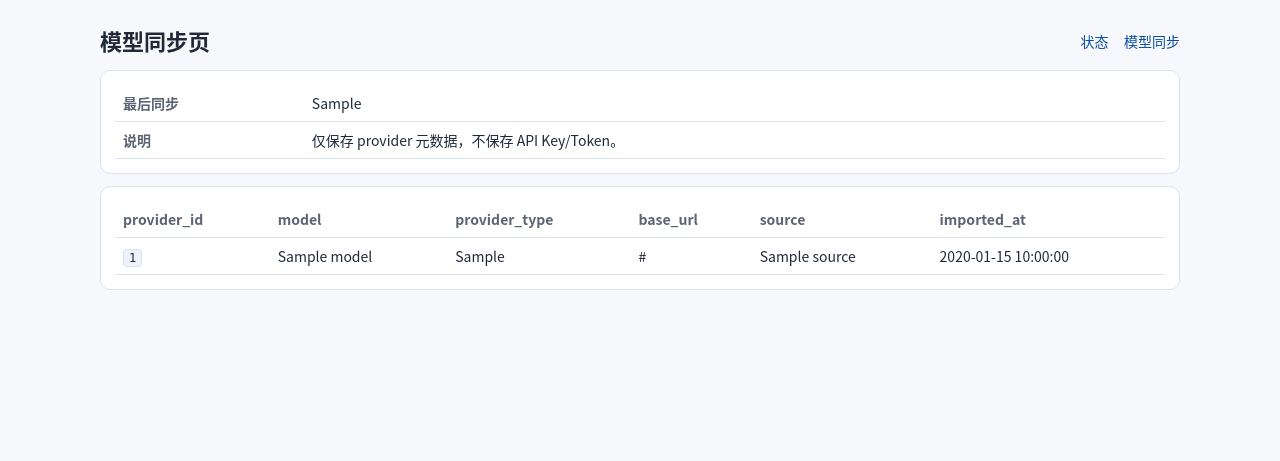
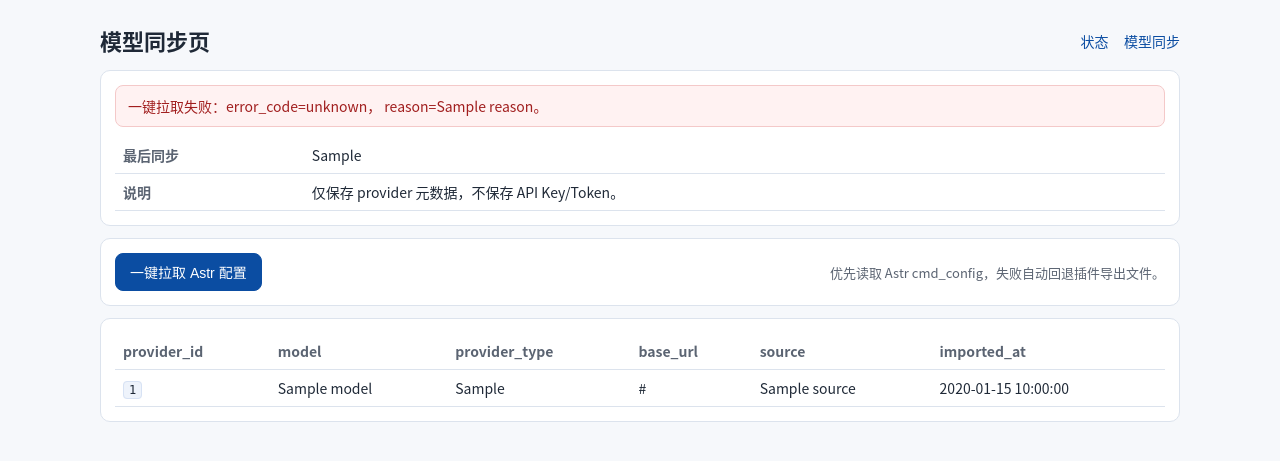
Before and after one commit to wangyingxuan383-ai/openclaw-astr-assistant, a FastAPI app: template backend-service/app/templates/models.html in a window 1280 px wide. Shown: the top 461 px of the page. Run offline with FastAPI, Linux system fonts and the light colour scheme; the template is opened without the code that fills it: most values are stand-ins (such as "Sample title", 1, 10 or a date in 2020); parts of the project's set-up code (start-up, migrations or seed data) failed here and were passed over.

Commit message:
feat: release v0.3.1 web pull-astr and dual-source model sync

```diff
--- a/backend-service/app/main.py
+++ b/backend-service/app/main.py
@@ -5,20 +5,21 @@ import re
 import shutil
 import sqlite3
 import uuid
-from dataclasses import dataclass
+from dataclasses import dataclass, field as dataclass_field
 from datetime import datetime, timezone
 from pathlib import Path
 from threading import Lock
 from typing import Any, Dict, List, Optional
 from urllib import error as urlerror
+from urllib import parse as urlparse
 from urllib import request as urlrequest
 
 from fastapi import APIRouter, Depends, FastAPI, Header, HTTPException, Request
-from fastapi.responses import HTMLResponse, JSONResponse
+from fastapi.responses import HTMLResponse, JSONResponse, RedirectResponse
 from fastapi.templating import Jinja2Templates
 from pydantic import BaseModel, Field
 
-SERVICE_VERSION = "0.3.0"
+SERVICE_VERSION = "0.3.1"
 PERMISSION_ORDER = {"L0": 0, "L1": 1, "L2": 2, "L3": 3, "L4": 4}
 SENSITIVE_TEXT_PATTERNS = [
     re.compile(
@@ -103,6 +104,10 @@ class Settings:
     executor_max_task_chars: int
     executor_allow_global_workdir: bool
     executor_allowed_workdirs: List[Path]
+    astrbot_cmd_config_path: Path
+    astrbot_plugin_export_path: Path
+    astr_pull_source_mode: str
+    astr_pull_require_enabled_provider: bool
 
     @classmethod
     def from_env(cls) -> "Settings":
@@ -172,6 +177,30 @@ class Settings:
             for p in allowed_raw.split(",")
             if p.strip()
         ]
+        astrbot_cmd_config_path = Path(
+            str(
+                os.environ.get(
+                    "ASTRBOT_CMD_CONFIG_PATH",
+                    "/root/AstrBot/data/cmd_config.json",
+                )
+            ).strip()
+        )
+        astrbot_plugin_export_path = Path(
+            str(
+                os.environ.get(
+                    "ASTRBOT_PLUGIN_EXPORT_PATH",
+                    "/root/AstrBot/data/plugin_data/astrbot_plugin_openclaw_assistant/astr_provider_export.json",
+                )
+            ).strip()
+        )
+        astr_pull_source_mode = (
+            str(os.environ.get("ASTR_PULL_SOURCE_MODE", "cmd_config_then_export")).strip().lower()
+            or "cmd_config_then_export"
+        )
+        astr_pull_require_enabled_provider = _safe_bool(
+            os.environ.get("ASTR_PULL_REQUIRE_ENABLED_PROVIDER", "true"),
+            True,
+        )
 
         return cls(
             backend_host=backend_host,
@@ -189,6 +218,10 @@ class Settings:
             executor_max_task_chars=executor_max_task_chars,
             executor_allow_global_workdir=executor_allow_global_workdir,
             executor_allowed_workdirs=allowed_workdirs,
+            astrbot_cmd_config_path=astrbot_cmd_config_path,
+            astrbot_plugin_export_path=astrbot_plugin_export_path,
+            astr_pull_source_mode=astr_pull_source_mode,
+            astr_pull_require_enabled_provider=astr_pull_require_enabled_provider,
         )
 
     def ensure_runtime_paths(self) -> None:
@@ -385,6 +418,19 @@ class ExecutorJobCreateRequest(BaseModel):
     allow_danger: bool = False
 
 
+@dataclass
+class AstrPullResult:
+    ok: bool
+    source_mode: str
+    source_used: str
+    provider_count: int
+    using_provider: Optional[Dict[str, str]]
+    providers: List[Dict[str, str]]
+    warnings: List[str] = dataclass_field(default_factory=list)
+    error_code: str = ""
+    error: str = ""
+
+
 SETTINGS.ensure_runtime_paths()
 STORE = StateStore(SETTINGS.backend_db_path)
 RUNTIME = RuntimeState()
@@ -543,6 +589,274 @@ def _cwd_allowed(path: Path) -> bool:
         except ValueError:
             continue
     return False
+
+
+def _normalize_provider_record(
+    provider_id: Any,
+    model: Any,
+    provider_type: Any = "",
+    base_url: Any = "",
+) -> Optional[Dict[str, str]]:
+    pid = str(provider_id or "").strip()
+    mdl = str(model or "").strip()
+    if not pid or not mdl:
+        return None
+    return {
+        "provider_id": pid,
+        "model": mdl,
+        "provider_type": str(provider_type or "").strip(),
+        "base_url": str(base_url or "").strip(),
+    }
+
+
+def _astr_pull_error(
+    *,
+    source_mode: str,
+    error_code: str,
+    error: str,
+    source_used: str = "",
+    warnings: Optional[List[str]] = None,
+) -> AstrPullResult:
+    return AstrPullResult(
+        ok=False,
+        source_mode=source_mode,
+        source_used=source_used,
+        provider_count=0,
+        using_provider=None,
+        providers=[],
+        warnings=list(warnings or []),
+        error_code=error_code,
+        error=_truncate(str(error), 280),
+    )
+
+
+def _pull_from_cmd_config(source_mode: str) -> AstrPullResult:
+    path = SETTINGS.astrbot_cmd_config_path
+    if not path.exists() or not path.is_file():
+        return _astr_pull_error(
+            source_mode=source_mode,
+            source_used="cmd_config",
+            error_code="astr_config_not_found",
+            error=f"Astr 配置文件不存在: {path}",
+        )
+    try:
+        data = json.loads(path.read_text(encoding="utf-8-sig", errors="replace"))
+    except Exception as e:
+        return _astr_pull_error(
+            source_mode=source_mode,
+            source_used="cmd_config",
+            error_code="astr_config_parse_failed",
+            error=f"Astr 配置解析失败: {e}",
+        )
+
+    if not isinstance(data, dict):
+        return _astr_pull_error(
+            source_mode=source_mode,
+            source_used="cmd_config",
+            error_code="astr_config_parse_failed",
+            error="Astr 配置根节点不是对象。",
+        )
+
+    source_index: Dict[str, Dict[str, Any]] = {}
+    for raw_src in data.get("provider_sources", []) or []:
+        if not isinstance(raw_src, dict):
+            continue
+        sid = str(raw_src.get("id") or "").strip()
+        if sid:
+            source_index[sid] = raw_src
+
+    providers: List[Dict[str, str]] = []
+    raw_provider_rows = data.get("provider", []) or []
+    for raw in raw_provider_rows:
+        if not isinstance(raw, dict):
+            continue
+
+        if SETTINGS.astr_pull_require_enabled_provider and not _safe_bool(raw.get("enable", True), True):
+            continue
+
+        source_id = str(raw.get("provider_source_id") or "").strip()
+        source_meta = source_index.get(source_id, {})
+        normalized = _normalize_provider_record(
+            provider_id=raw.get("id") or raw.get("provider_id"),
+            model=raw.get("model"),
+            provider_type=(
+                raw.get("provider_type")
+                or source_meta.get("provider_type")
+                or source_meta.get("type")
+                or source_meta.get("provider")
+                or ""
+            ),
+            base_url=raw.get("base_url") or source_meta.get("api_base") or "",
+        )
+        if normalized:
+            providers.append(normalized)
+
+    if not providers:
+        return _astr_pull_error(
+            source_mode=source_mode,
+            source_used="cmd_config",
+            error_code="astr_provider_empty",
+            error="Astr 配置中没有可用 provider 元数据。",
+        )
+
+    using_provider: Optional[Dict[str, str]] = None
+    provider_settings = data.get("provider_settings", {})
+    default_provider_id = ""
+    if isinstance(provider_settings, dict):
+        default_provider_id = str(provider_settings.get("default_provider_id") or "").strip()
+    if default_provider_id:
+        for item in providers:
+            if item["provider_id"] == default_provider_id:
+                using_provider = dict(item)
+                break
+        if using_provider is None:
+            using_provider = {
+                "provider_id": default_provider_id,
+                "model": "",
+                "provider_type": "",
+                "base_url": "",
+            }
+
+    warnings: List[str] = []
+    if SETTINGS.astr_pull_require_enabled_provider:
+        warnings.append("only_enabled_provider=true")
+
+    return AstrPullResult(
+        ok=True,
+        source_mode=source_mode,
+        source_used="cmd_config",
+        provider_count=len(providers),
+        using_provider=using_provider,
+        providers=providers,
+        warnings=warnings,
+    )
+
+
+def _pull_from_plugin_export(source_mode: str) -> AstrPullResult:
+    path = SETTINGS.astrbot_plugin_export_path
+    if not path.exists() or not path.is_file():
+        return _astr_pull_error(
+            source_mode=source_mode,
+            source_used="plugin_export",
+            error_code="plugin_export_not_found",
+            error=f"插件导出文件不存在: {path}",
+        )
+    try:
+        data = json.loads(path.read_text(encoding="utf-8", errors="replace"))
+    except Exception as e:
+        return _astr_pull_error(
+            source_mode=source_mode,
+            source_used="plugin_export",
+            error_code="plugin_export_parse_failed",
+            error=f"插件导出文件解析失败: {e}",
+        )
+    if not isinstance(data, dict):
+        return _astr_pull_error(
+            source_mode=source_mode,
+            source_used="plugin_export",
+            error_code="plugin_export_parse_failed",
+            error="插件导出 JSON 根节点不是对象。",
+        )
+
+    providers: List[Dict[str, str]] = []
+    for raw in data.get("providers", []) or []:
+        if not isinstance(raw, dict):
+            continue
+        normalized = _normalize_provider_record(
+            provider_id=raw.get("provider_id") or raw.get("id"),
+            model=raw.get("model"),
+            provider_type=raw.get("provider_type"),
+            base_url=raw.get("base_url"),
+        )
+        if normalized:
+            providers.append(normalized)
+
+    if not providers:
+        return _astr_pull_error(
+            source_mode=source_mode,
+            source_used="plugin_export",
+            error_code="astr_provider_empty",
+            error="插件导出文件中没有可用 provider 元数据。",
+        )
+
+    using_provider: Optional[Dict[str, str]] = None
+    raw_using = data.get("using_provider")
+    if isinstance(raw_using, dict):
+        normalized_using = _normalize_provider_record(
+            provider_id=raw_using.get("provider_id") or raw_using.get("id"),
+            model=raw_using.get("model"),
+            provider_type=raw_using.get("provider_type"),
+            base_url=raw_using.get("base_url"),
+        )
+        if normalized_using:
+            using_provider = normalized_using
+
+    return AstrPullResult(
+        ok=True,
+        source_mode=source_mode,
+        source_used="plugin_export",
+        provider_count=len(providers),
+        using_provider=using_provider,
+        providers=providers,
+        warnings=[],
+    )
+
+
+def _pull_astr_models() -> AstrPullResult:
+    mode = SETTINGS.astr_pull_source_mode
+    if mode not in {"cmd_config_then_export", "cmd_config_only", "plugin_export_only"}:
+        mode = "cmd_config_then_export"
+
+    if mode == "cmd_config_only":
+        return _pull_from_cmd_config(mode)
+    if mode == "plugin_export_only":
+        return _pull_from_plugin_export(mode)
+
+    cmd_pull = _pull_from_cmd_config(mode)
+    if cmd_pull.ok:
+        return cmd_pull
+
+    export_pull = _pull_from_plugin_export(mode)
+    if export_pull.ok:
+        export_pull.warnings = [
+            f"cmd_config_failed:{cmd_pull.error_code}",
+            *export_pull.warnings,
+        ]
+        return export_pull
+
+    warnings = [
+        f"cmd_config:{cmd_pull.error_code}",
+        f"plugin_export:{export_pull.error_code}",
+    ]
+    return _astr_pull_error(
+        source_mode=mode,
+        source_used="",
+        error_code="pull_all_sources_failed",
+        error=f"cmd_config={cmd_pull.error}; plugin_export={export_pull.error}",
+        warnings=warnings,
+    )
+
+
+def _pull_result_to_dict(result: AstrPullResult) -> Dict[str, Any]:
+    return {
+        "ok": result.ok,
+        "source_mode": result.source_mode,
+        "source_used": result.source_used,
+        "provider_count": result.provider_count,
+        "using_provider": result.using_provider,
+        "providers": result.providers,
+        "warnings": list(result.warnings or []),
+        "error_code": result.error_code,
+        "error": result.error,
+    }
+
+
+def _store_source_from_pull(source_used: str) -> str:
+    if source_used == "cmd_config":
+        return "web_pull_cmd_config"
+    if source_used == "plugin_export":
+        return "web_pull_plugin_export"
+    return "web_pull_unknown"
 
 
 async def _run_codex_job(job: Dict[str, Any]) -> Dict[str, Any]:
@@ -814,6 +1128,78 @@ async def api_models_import_astr(request: Request, payload: ModelImportRequest):
     return _response_ok(request, imported=rec)
 
 
+@API.post("/models/pull-astr")
+async def api_models_pull_astr(request: Request):
+    trace_id = getattr(request.state, "trace_id", "")
+    pulled = _pull_astr_models()
+    pulled_data = _pull_result_to_dict(pulled)
+
+    if not pulled.ok:
+        _audit_write(
+            {
+                "trace_id": trace_id,
+                "action_category": "model_sync",
+                "action_type": "pull_astr_models",
+                "status": "failed",
+                "error_code": pulled.error_code or "pull_all_sources_failed",
+                "error": pulled.error,
+                "denied": True,
+                "decision_reason": "pull_failed",
+                "params_summary": {
+                    "source_mode": pulled.source_mode,
+                    "warnings": pulled.warnings,
+                },
+            }
+        )
+        return JSONResponse(
+            status_code=400,
+            content={
+                "ok": False,
+                "trace_id": trace_id,
+                "pulled": pulled_data,
+                "imported": None,
+                "source_mode": pulled.source_mode,
+                "error_code": pulled.error_code or "pull_all_sources_failed",
+                "error": pulled.error or "拉取失败",
+            },
+        )
+
+    source = _store_source_from_pull(pulled.source_used)
+    rec = STORE.replace_model_snapshot(
+        providers=pulled.providers,
+        source=source,
+        trace_id=trace_id,
+    )
+
+    _audit_write(
+        {
+            "trace_id": trace_id,
+            "action_category": "model_sync",
+            "action_type": "pull_astr_models",
+            "status": "ok",
+            "error_code": "",
+            "error": "",
+            "denied": False,
+            "decision_reason": "pull_success",
+            "params_summary": {
+                "source_mode": pulled.source_mode,
+                "source_used": pulled.source_used,
+                "provider_count": pulled.provider_count,
+                "warnings": pulled.warnings,
+            },
+        }
+    )
+
+    return _response_ok(
+        request,
+        pulled=pulled_data,
+        imported=rec,
+        source_mode=pulled.source_mode,
+        error_code="",
+        error="",
+    )
+
+
 @API.post("/executor/jobs")
 async def api_executor_jobs_create(request: Request, payload: ExecutorJobCreateRequest):
     permission_level = str(payload.permission_level or "L0").strip().upper()
@@ -959,14 +1345,93 @@ async def web_status(request: Request):
 async def web_models(request: Request):
     models = STORE.get_models()
     last_sync = STORE.get_last_sync()
+    pull_state = str(request.query_params.get("pull", "")).strip().lower()
+    pull_notice = None
+    if pull_state in {"ok", "fail"}:
+        pull_notice = {
+            "state": pull_state,
+            "source_used": str(request.query_params.get("source_used", "")).strip(),
+            "provider_count": str(request.query_params.get("provider_count", "")).strip(),
+            "error_code": str(request.query_params.get("error_code", "")).strip(),
+            "reason": str(request.query_params.get("reason", "")).strip(),
+        }
     return TEMPLATES.TemplateResponse(
         "models.html",
         {
             "request": request,
             "models": models,
             "last_sync": last_sync,
+            "pull_notice": pull_notice,
         },
     )
+
+
+@APP.post("/web/models/pull-astr")
+async def web_models_pull_astr(request: Request):
+    trace_id = getattr(request.state, "trace_id", "")
+    pulled = _pull_astr_models()
+    params: Dict[str, str] = {"source_mode": pulled.source_mode}
+
+    if not pulled.ok:
+        _audit_write(
+            {
+                "trace_id": trace_id,
+                "action_category": "model_sync",
+                "action_type": "pull_astr_models_web",
+                "status": "failed",
+                "error_code": pulled.error_code or "pull_all_sources_failed",
+                "error": pulled.error,
+                "denied": True,
+                "decision_reason": "web_pull_failed",
+                "params_summary": {
+                    "source_mode": pulled.source_mode,
+                    "warnings": pulled.warnings,
+                },
+            }
+        )
+        params.update(
+            {
+                "pull": "fail",
+                "error_code": pulled.error_code or "pull_all_sources_failed",
+                "reason": pulled.error or "拉取失败",
+            }
+        )
+        return RedirectResponse(url="/web/models?" + urlparse.urlencode(params), status_code=303)
+
+    source = _store_source_from_pull(pulled.source_used)
+    STORE.replace_model_snapshot(
+        providers=pulled.providers,
+        source=source,
+        trace_id=trace_id,
+    )
+    _audit_write(
+        {
+            "trace_id": trace_id,
+            "action_category": "model_sync",
+            "action_type": "pull_astr_models_web",
+            "status": "ok",
+            "error_code": "",
+            "error": "",
+            "denied": False,
+            "decision_reason": "web_pull_success",
+            "params_summary": {
+                "source_mode": pulled.source_mode,
+                "source_used": pulled.source_used,
+                "provider_count": pulled.provider_count,
+                "warnings": pulled.warnings,
+            },
+        }
+    )
+
+    params.update(
+        {
+            "pull": "ok",
+            "source_used": pulled.source_used,
+            "provider_count": str(pulled.provider_count),
+            "reason": "同步完成",
+        }
+    )
+    return RedirectResponse(url="/web/models?" + urlparse.urlencode(params), status_code=303)
 
 
 APP.include_router(API)
--- a/backend-service/app/templates/models.html
+++ b/backend-service/app/templates/models.html
@@ -63,6 +63,40 @@
       padding: 1px 5px;
       font-size: 12px;
     }
+    .actions {
+      display: flex;
+      align-items: center;
+      justify-content: space-between;
+      gap: 12px;
+      flex-wrap: wrap;
+    }
+    .btn {
+      border: 1px solid #0b4da2;
+      background: #0b4da2;
+      color: #fff;
+      border-radius: 8px;
+      padding: 8px 14px;
+      font-size: 14px;
+      cursor: pointer;
+    }
+    .btn:hover { opacity: 0.92; }
+    .note { color: var(--muted); font-size: 13px; }
+    .notice {
+      border-radius: 8px;
+      padding: 10px 12px;
+      font-size: 14px;
+      margin-bottom: 10px;
+    }
+    .notice.ok {
+      border: 1px solid #b6e2c8;
+      background: #eefaf2;
+      color: #0b6b3a;
+    }
+    .notice.fail {
+      border: 1px solid #f4c9c9;
+      background: #fff2f2;
+      color: #a11e1e;
+    }
   </style>
 </head>
 <body>
@@ -76,10 +110,30 @@
     </div>
 
     <div class="card">
+      {% if pull_notice %}
+        <div class="notice {{ 'ok' if pull_notice.state == 'ok' else 'fail' }}">
+          {% if pull_notice.state == 'ok' %}
+            一键拉取成功：source={{ pull_notice.source_used or "unknown" }}，
+            provider_count={{ pull_notice.provider_count or "0" }}。
+          {% else %}
+            一键拉取失败：error_code={{ pull_notice.error_code or "unknown" }}，
+            reason={{ pull_notice.reason or "unknown" }}。
+          {% endif %}
+        </div>
+      {% endif %}
       <table>
         <tr><th>最后同步</th><td>{{ last_sync or "暂无" }}</td></tr>
         <tr><th>说明</th><td>仅保存 provider 元数据，不保存 API Key/Token。</td></tr>
       </table>
+    </div>
+
+    <div class="card">
+      <div class="actions">
+        <form method="post" action="/web/models/pull-astr">
+          <button class="btn" type="submit">一键拉取 Astr 配置</button>
+        </form>
+        <div class="note">优先读取 Astr cmd_config，失败自动回退插件导出文件。</div>
+      </div>
     </div>
 
     <div class="card">
```
Also changed, not shown: OPENCLAW_ASTR_ASSISTANT_MASTER_PLAN.md (+17 -0 lines), deploy/openclaw-sidecar/RUNBOOK.md (+20 -0 lines), CHANGELOG.md, README.md, backend-service/README.md, 2 other files.
